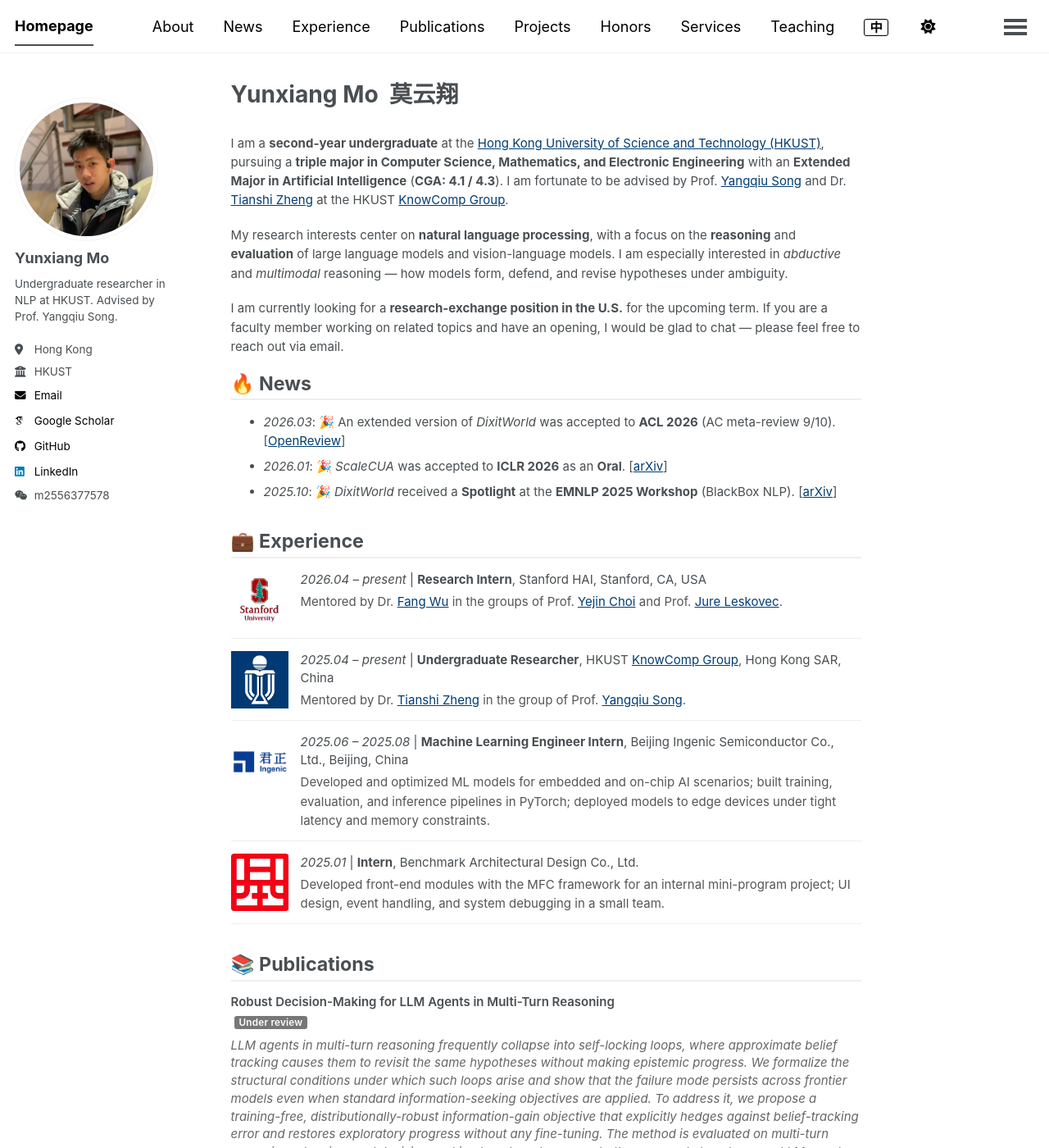
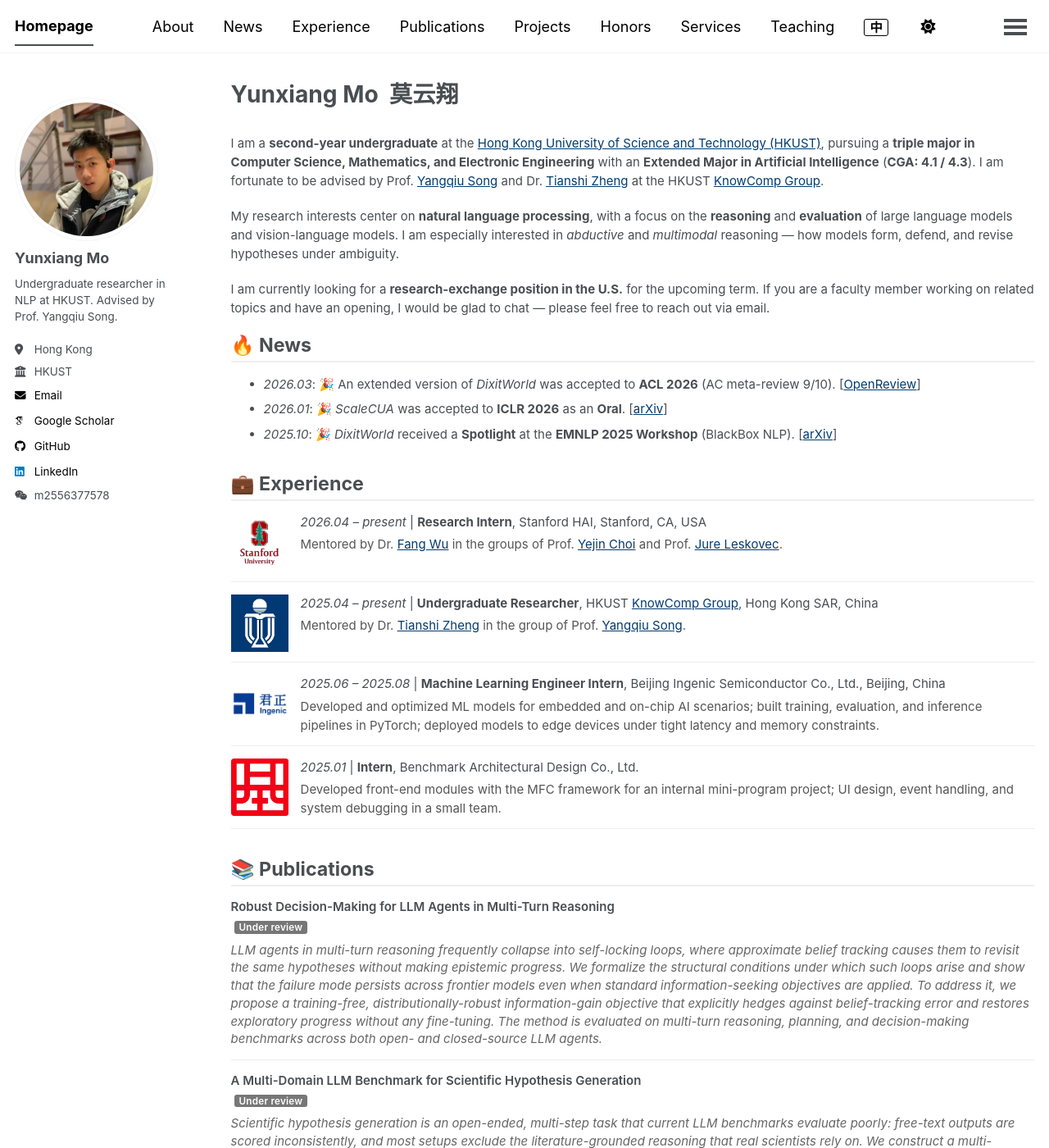
Before and after one commit to moyunxiang/moyunxiang.github.io, a Jekyll site: the page built from _pages/about.md, in a window 1280 px wide and 1400 px high. Shown: the whole window at 82% size. Built offline with Jekyll 4.4.1, drawn with Linux system fonts in a browser that asks for light colours; some web fonts are replaced; a script bundle is joined from its source files by our own code; library files that are not in the unit come from our copies.

Commit message:
Layout: reclaim the unused right sidebar column so the page isn't narrow
.page reserved 2 of 12 columns as a right suffix for a right sidebar this
site never renders. On a 1512px-wide window that left ~210px of dead space
on the right — content stopped well short of the container while the left
margin stayed small, so the page read as a narrow, off-centre column.
Dropping the suffix lets content run to the container edge, giving even
margins on both sides. Narrow screens are unaffected (rule is $large+).

Co-Authored-By: Claude Opus 5 <noreply@anthropic.com>
Claude-Session: https://claude.ai/code/session_01W8GwS8twoFiojxAfqYnohD

```diff
--- a/_sass/layout/_page.scss
+++ b/_sass/layout/_page.scss
@@ -20,7 +20,8 @@
   @include breakpoint($large) {
     @include span(10 of 12 last);
     @include prefix(0.5 of 12);
-    @include suffix(2 of 12);
+    /* No right suffix: the theme reserved 2 columns for a right sidebar this
+       site never uses, which left a dead band and made the page look narrow. */
   }
 
   .page__inner-wrap {
```
